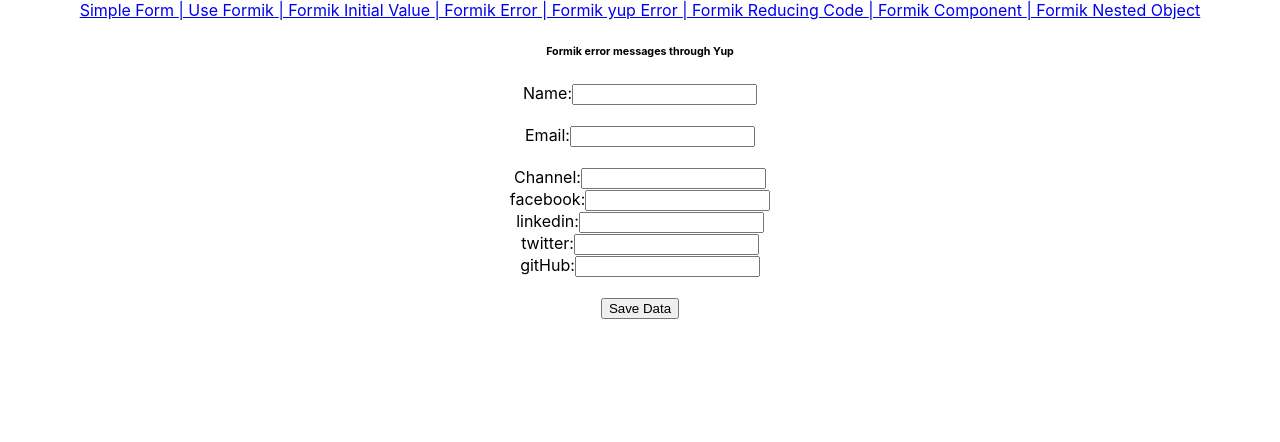
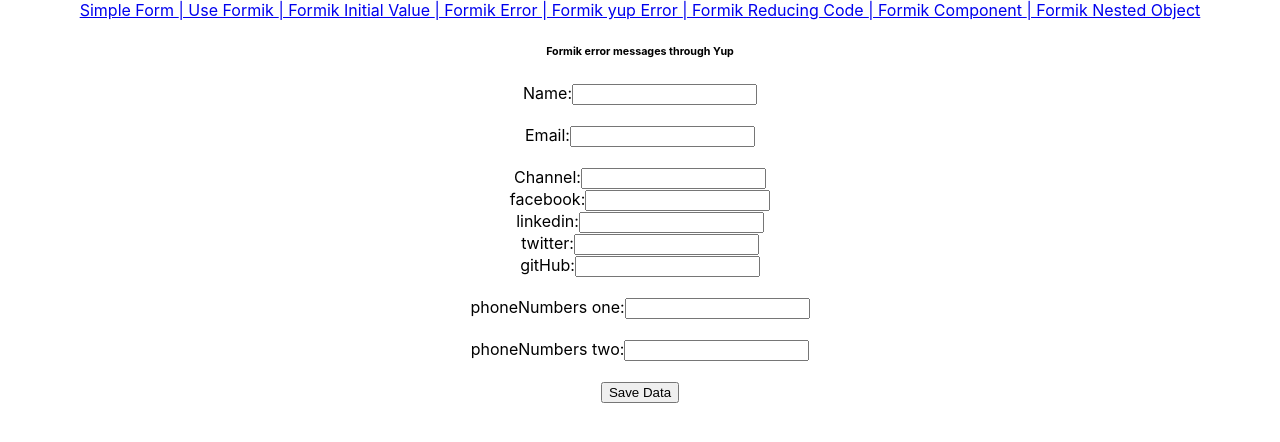
Before and after one commit to es-77/react-js-learn-app, a React (Create React App) app: page /use-formik-nested-object in a window 1280 px wide. Shown: the top 442 px of the page. Built offline with nearby package versions, Linux system fonts and the light colour scheme.

Commit message:
array and nested object

```diff
--- a/src/fromik_components/NestedObjects.js
+++ b/src/fromik_components/NestedObjects.js
@@ -22,7 +22,8 @@ function NestedObjects() {
             linkedin: '',
             twitter: '',
             gitHub: ''
-        }
+        },
+        phoneNumbers: ['', '']
     }
 
     return (
@@ -103,6 +104,25 @@ function NestedObjects() {
                             <ErrorMessage name="social.gitHub" />
                         </div>
                         <br />
+                        <div className="form-control">
+                            <label htmlFor="phoneNumbers[0]">phoneNumbers one:</label>
+                            <Field
+                                type="text"
+                                name='phoneNumbers[0]'
+                            />
+                            <ErrorMessage name="phoneNumbers[0]" />
+                        </div>
+                        <br />
+                        <div className="form-control">
+                            <label htmlFor="phoneNumbers">phoneNumbers two:</label>
+                            <Field
+                                type="text"
+                                name='phoneNumbers[1]'
+                                id="phoneNumbers"
+                            />
+                            <ErrorMessage name="phoneNumbers" />
+                        </div>
+                        <br />
 
                         <button type="submit">Save Data</button>
                     </Form>
```
